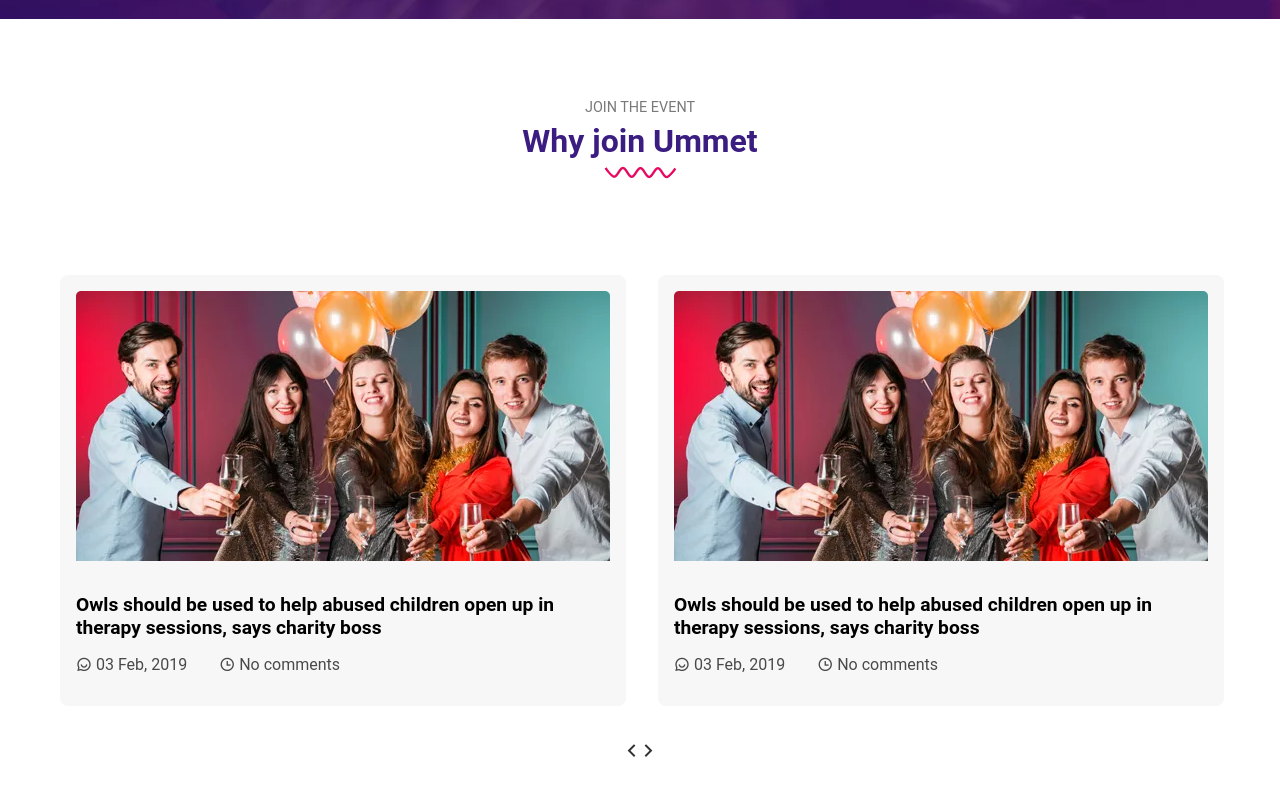
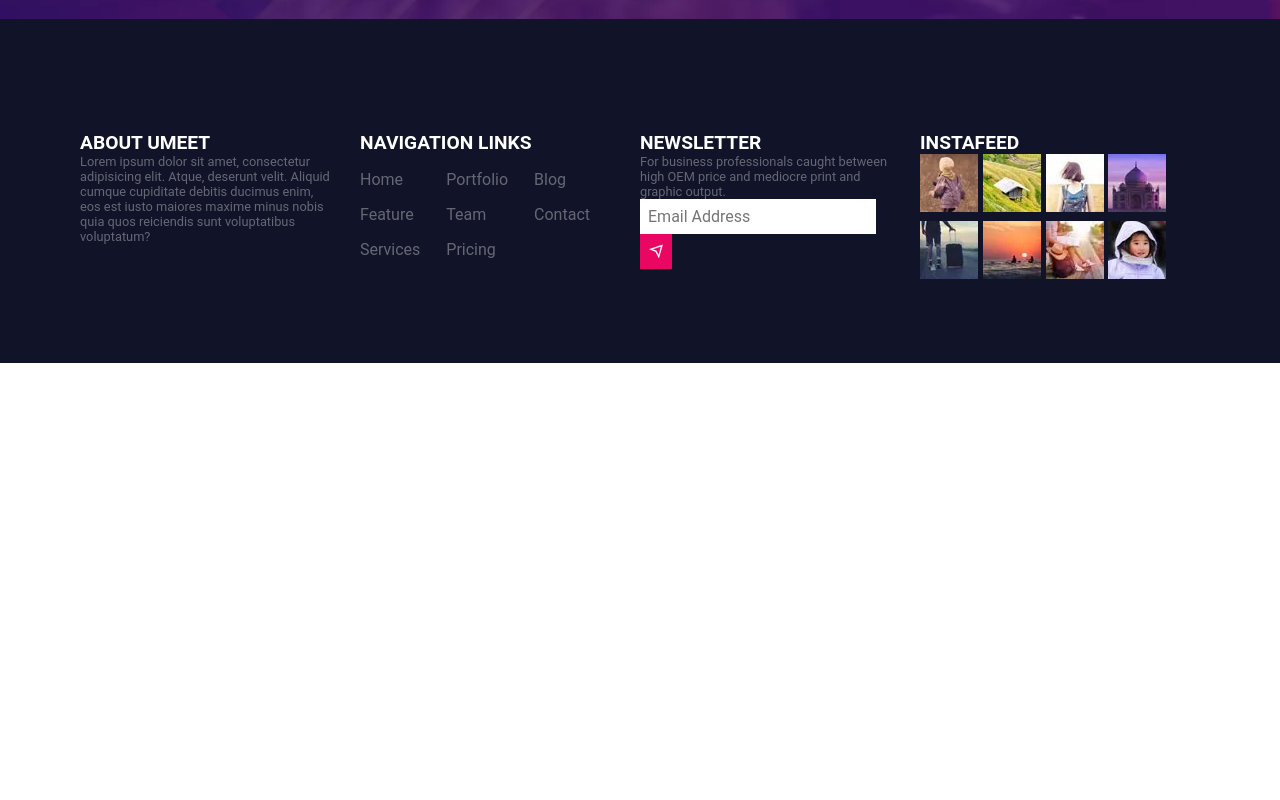
Before and after one commit to Andrew-programmer/simple_landing, a plain HTML site: page index.html in a window 1280 px wide. Shown: the part 7440-8240 px from the top of the page. After the commit the page ends 7803 px from the top, so only its background shows below. Drawn offline with nearby package versions, Linux system fonts and the light colour scheme.

Commit message:
remove carousel

```diff
--- a/index.html
+++ b/index.html
@@ -752,122 +752,122 @@
         </article>
     </section>
 </section>
-<section class="reasonSection">
-    <article class="featureSection__heading sponsorsSection__heading">
-        <p class="featureSection__heading__subheader sponsorsSection__heading__subheader">
-            JOIN THE EVENT
-        </p>
-        <h1 class="featureSection__heading__header sponsorsSection__heading__header">
-            Why join Ummet
-        </h1>
-        <img src="static/section-style.png.webp" alt="Underline" class="featureSection__heading__underline">
-    </article>
-    <section class="reasonSection__container">
-        <div class="reasonSection__reasonListSection">
-            <article class="reasonSection__reasonListSection__reasonContainer">
-                <img src="./static/blog1.png.webp" alt="Reason Image"
-                     class="reasonSection__reasonListSection__reasonContainer__img">
-                <h1 class="reasonSection__reasonListSection__reasonContainer__header">
-                    Owls should be used to help abused children open up in therapy sessions, says charity boss
-                </h1>
-                <div class="reasonSection__reasonListSection__reasonContainer__subheaderContainer">
-                    <ul class="reasonSection__reasonListSection__reasonContainer__subheaderContainer__list">
-                        <li class="reasonSection__reasonListSection__reasonContainer__subheaderContainer__list__item">
-                            <i class="ri-chat-smile-2-line"></i>
-                            <span>
-                           03 Feb, 2019
-                       </span>
-                        </li>
-                        <li class="reasonSection__reasonListSection__reasonContainer__subheaderContainer__list__item">
-                            <i class="ri-time-line"></i>
-                            <span>
-                            No comments
-                        </span>
-                        </li>
-                    </ul>
-                </div>
-            </article>
-            <article class="reasonSection__reasonListSection__reasonContainer">
-                <img src="./static/blog1.png.webp" alt="Reason Image"
-                     class="reasonSection__reasonListSection__reasonContainer__img">
-                <h1 class="reasonSection__reasonListSection__reasonContainer__header">
-                    Owls should be used to help abused children open up in therapy sessions, says charity boss
-                </h1>
-                <div class="reasonSection__reasonListSection__reasonContainer__subheaderContainer">
-                    <ul class="reasonSection__reasonListSection__reasonContainer__subheaderContainer__list">
-                        <li class="reasonSection__reasonListSection__reasonContainer__subheaderContainer__list__item">
-                            <i class="ri-chat-smile-2-line"></i>
-                            <span>
-                           03 Feb, 2019
-                       </span>
-                        </li>
-                        <li class="reasonSection__reasonListSection__reasonContainer__subheaderContainer__list__item">
-                            <i class="ri-time-line"></i>
-                            <span>
-                            No comments
-                        </span>
-                        </li>
-                    </ul>
-                </div>
-            </article>
-            <article class="reasonSection__reasonListSection__reasonContainer">
-                <img src="./static/blog1.png.webp" alt="Reason Image"
-                     class="reasonSection__reasonListSection__reasonContainer__img">
-                <h1 class="reasonSection__reasonListSection__reasonContainer__header">
-                    Owls should be used to help abused children open up in therapy sessions, says charity boss
-                </h1>
-                <div class="reasonSection__reasonListSection__reasonContainer__subheaderContainer">
-                    <ul class="reasonSection__reasonListSection__reasonContainer__subheaderContainer__list">
-                        <li class="reasonSection__reasonListSection__reasonContainer__subheaderContainer__list__item">
-                            <i class="ri-chat-smile-2-line"></i>
-                            <span>
-                           03 Feb, 2019
-                       </span>
-                        </li>
-                        <li class="reasonSection__reasonListSection__reasonContainer__subheaderContainer__list__item">
-                            <i class="ri-time-line"></i>
-                            <span>
-                            No comments
-                        </span>
-                        </li>
-                    </ul>
-                </div>
-            </article>
-            <article class="reasonSection__reasonListSection__reasonContainer">
-                <img src="./static/blog1.png.webp" alt="Reason Image"
-                     class="reasonSection__reasonListSection__reasonContainer__img">
-                <h1 class="reasonSection__reasonListSection__reasonContainer__header">
-                    Owls should be used to help abused children open up in therapy sessions, says charity boss
-                </h1>
-                <div class="reasonSection__reasonListSection__reasonContainer__subheaderContainer">
-                    <ul class="reasonSection__reasonListSection__reasonContainer__subheaderContainer__list">
-                        <li class="reasonSection__reasonListSection__reasonContainer__subheaderContainer__list__item">
-                            <i class="ri-chat-smile-2-line"></i>
-                            <span>
-                           03 Feb, 2019
-                       </span>
-                        </li>
-                        <li class="reasonSection__reasonListSection__reasonContainer__subheaderContainer__list__item">
-                            <i class="ri-time-line"></i>
-                            <span>
-                            No comments
-                        </span>
-                        </li>
-                    </ul>
-                </div>
-            </article>
-        </div>
-        <aside class="reasonSection__container__navigationContainer">
-            <button class="reasonSection__container__navigationContainer__navButton leftButton" data-direction="left">
-                <i class="ri-arrow-left-s-line" data-direction="left"></i>
-            </button>
-            <button class="reasonSection__container__navigationContainer__navButton rightButton" data-direction="right">
-                <i class="ri-arrow-right-s-line" data-direction="right"></i>
-            </button>
-        </aside>
-    </section>
+<!--<section class="reasonSection">-->
+<!--    <article class="featureSection__heading sponsorsSection__heading">-->
+<!--        <p class="featureSection__heading__subheader sponsorsSection__heading__subheader">-->
+<!--            JOIN THE EVENT-->
+<!--        </p>-->
+<!--        <h1 class="featureSection__heading__header sponsorsSection__heading__header">-->
+<!--            Why join Ummet-->
+<!--        </h1>-->
+<!--        <img src="static/section-style.png.webp" alt="Underline" class="featureSection__heading__underline">-->
+<!--    </article>-->
+<!--    <section class="reasonSection__container">-->
+<!--        <div class="reasonSection__reasonListSection">-->
+<!--            <article class="reasonSection__reasonListSection__reasonContainer">-->
+<!--                <img src="./static/blog1.png.webp" alt="Reason Image"-->
+<!--                     class="reasonSection__reasonListSection__reasonContainer__img">-->
+<!--                <h1 class="reasonSection__reasonListSection__reasonContainer__header">-->
+<!--                    Owls should be used to help abused children open up in therapy sessions, says charity boss-->
+<!--                </h1>-->
+<!--                <div class="reasonSection__reasonListSection__reasonContainer__subheaderContainer">-->
+<!--                    <ul class="reasonSection__reasonListSection__reasonContainer__subheaderContainer__list">-->
+<!--                        <li class="reasonSection__reasonListSection__reasonContainer__subheaderContainer__list__item">-->
+<!--                            <i class="ri-chat-smile-2-line"></i>-->
+<!--                            <span>-->
+<!--                           03 Feb, 2019-->
+<!--                       </span>-->
+<!--                        </li>-->
+<!--                        <li class="reasonSection__reasonListSection__reasonContainer__subheaderContainer__list__item">-->
+<!--                            <i class="ri-time-line"></i>-->
+<!--                            <span>-->
+<!--                            No comments-->
+<!--                        </span>-->
+<!--                        </li>-->
+<!--                    </ul>-->
+<!--                </div>-->
+<!--            </article>-->
+<!--            <article class="reasonSection__reasonListSection__reasonContainer">-->
+<!--                <img src="./static/blog1.png.webp" alt="Reason Image"-->
+<!--                     class="reasonSection__reasonListSection__reasonContainer__img">-->
+<!--                <h1 class="reasonSection__reasonListSection__reasonContainer__header">-->
+<!--                    Owls should be used to help abused children open up in therapy sessions, says charity boss-->
+<!--                </h1>-->
+<!--                <div class="reasonSection__reasonListSection__reasonContainer__subheaderContainer">-->
+<!--                    <ul class="reasonSection__reasonListSection__reasonContainer__subheaderContainer__list">-->
+<!--                        <li class="reasonSection__reasonListSection__reasonContainer__subheaderContainer__list__item">-->
+<!--                            <i class="ri-chat-smile-2-line"></i>-->
+<!--                            <span>-->
+<!--                           03 Feb, 2019-->
+<!--                       </span>-->
+<!--                        </li>-->
+<!--                        <li class="reasonSection__reasonListSection__reasonContainer__subheaderContainer__list__item">-->
+<!--                            <i class="ri-time-line"></i>-->
+<!--                            <span>-->
+<!--                            No comments-->
+<!--                        </span>-->
+<!--                        </li>-->
+<!--                    </ul>-->
+<!--                </div>-->
+<!--            </article>-->
+<!--            <article class="reasonSection__reasonListSection__reasonContainer">-->
+<!--                <img src="./static/blog1.png.webp" alt="Reason Image"-->
+<!--                     class="reasonSection__reasonListSection__reasonContainer__img">-->
+<!--                <h1 class="reasonSection__reasonListSection__reasonContainer__header">-->
+<!--                    Owls should be used to help abused children open up in therapy sessions, says charity boss-->
+<!--                </h1>-->
+<!--                <div class="reasonSection__reasonListSection__reasonContainer__subheaderContainer">-->
+<!--                    <ul class="reasonSection__reasonListSection__reasonContainer__subheaderContainer__list">-->
+<!--                        <li class="reasonSection__reasonListSection__reasonContainer__subheaderContainer__list__item">-->
+<!--                            <i class="ri-chat-smile-2-line"></i>-->
+<!--                            <span>-->
+<!--                           03 Feb, 2019-->
+<!--                       </span>-->
+<!--                        </li>-->
+<!--                        <li class="reasonSection__reasonListSection__reasonContainer__subheaderContainer__list__item">-->
+<!--                            <i class="ri-time-line"></i>-->
+<!--                            <span>-->
+<!--                            No comments-->
+<!--                        </span>-->
+<!--                        </li>-->
+<!--                    </ul>-->
+<!--                </div>-->
+<!--            </article>-->
+<!--            <article class="reasonSection__reasonListSection__reasonContainer">-->
+<!--                <img src="./static/blog1.png.webp" alt="Reason Image"-->
+<!--                     class="reasonSection__reasonListSection__reasonContainer__img">-->
+<!--                <h1 class="reasonSection__reasonListSection__reasonContainer__header">-->
+<!--                    Owls should be used to help abused children open up in therapy sessions, says charity boss-->
+<!--                </h1>-->
+<!--                <div class="reasonSection__reasonListSection__reasonContainer__subheaderContainer">-->
+<!--                    <ul class="reasonSection__reasonListSection__reasonContainer__subheaderContainer__list">-->
+<!--                        <li class="reasonSection__reasonListSection__reasonContainer__subheaderContainer__list__item">-->
+<!--                            <i class="ri-chat-smile-2-line"></i>-->
+<!--                            <span>-->
+<!--                           03 Feb, 2019-->
+<!--                       </span>-->
+<!--                        </li>-->
+<!--                        <li class="reasonSection__reasonListSection__reasonContainer__subheaderContainer__list__item">-->
+<!--                            <i class="ri-time-line"></i>-->
+<!--                            <span>-->
+<!--                            No comments-->
+<!--                        </span>-->
+<!--                        </li>-->
+<!--                    </ul>-->
+<!--                </div>-->
+<!--            </article>-->
+<!--        </div>-->
+<!--        <aside class="reasonSection__container__navigationContainer">-->
+<!--            <button class="reasonSection__container__navigationContainer__navButton leftButton" data-direction="left">-->
+<!--                <i class="ri-arrow-left-s-line" data-direction="left"></i>-->
+<!--            </button>-->
+<!--            <button class="reasonSection__container__navigationContainer__navButton rightButton" data-direction="right">-->
+<!--                <i class="ri-arrow-right-s-line" data-direction="right"></i>-->
+<!--            </button>-->
+<!--        </aside>-->
+<!--    </section>-->
 
-</section>
+<!--</section>-->
 <footer class="footerSection__container">
     <!--        <div class="footerContainer">-->
     <article class="footerSection__container__infoArticle">
```
